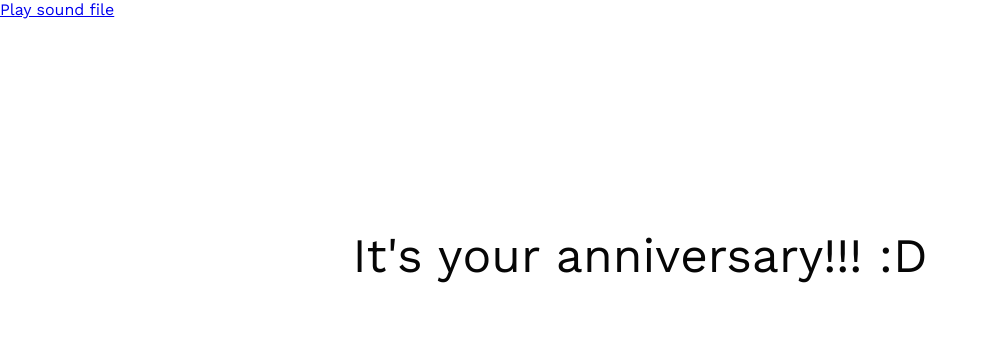
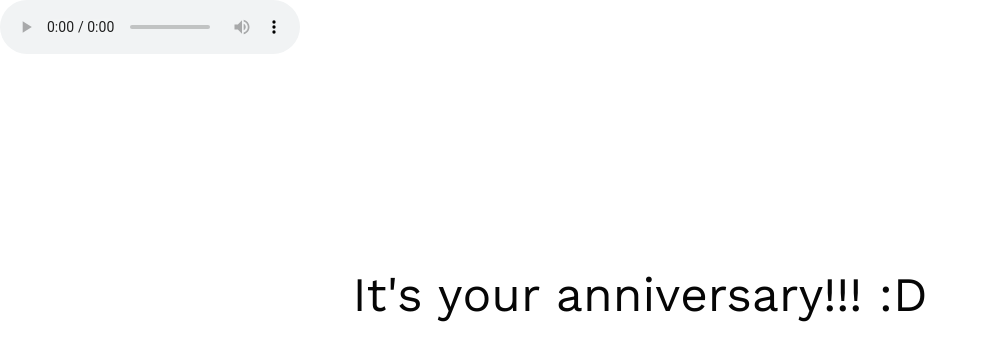
Before and after one commit to parentsgift/parentsgift.github.io, a plain HTML site: page index.html in a window 1280 px wide. Shown: the whole page, without its empty margins (0-988 px from the left). Drawn offline with nearby package versions, Linux system fonts and the light colour scheme; no server answers.

Commit message:
Update index.html

```diff
--- a/index.html
+++ b/index.html
@@ -12,8 +12,11 @@
 </head>
 
 <body>
-  <a href="https://www.computerhope.com/jargon/m/example.mp3">Play sound file</a>
 
+<audio class="song" controls loop>
+        <source src="hbd.mp3"></source>
+	   Your browser isn't invited for super fun audio time.
+    </audio>
   <div class="container">
     <div class="one">
       <h1 class="one">श्री
```
